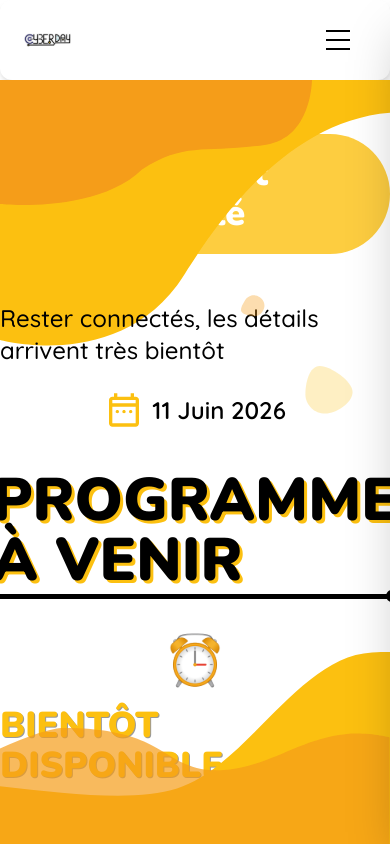
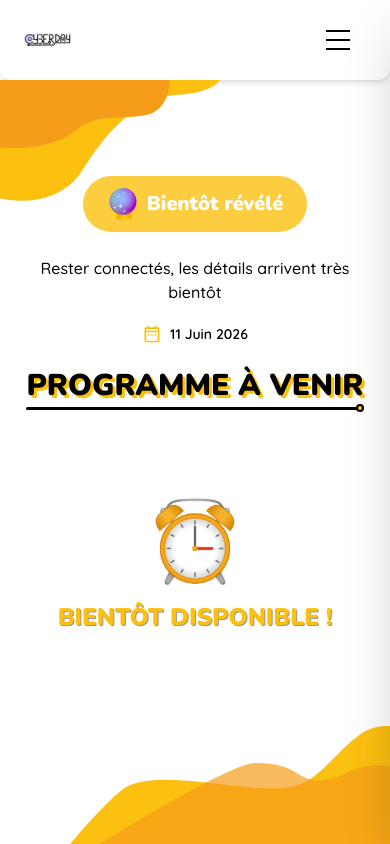
Before and after one commit to Raytara/CESI-Cyberday, a React (Vite) app: page /planning in a window 390 px wide. Built offline with nearby package versions, Linux system fonts and the light colour scheme.

Commit message:
feat: responsive

```diff
--- a/src/component/WaveBackgroundBottom.tsx
+++ b/src/component/WaveBackgroundBottom.tsx
@@ -1,12 +1,12 @@
 export default function WaveBackgroundBottom() {
     return (
-        <div style={{ position: 'relative', width: '100%', height: '272px' }}>
+        <div className="relative h-[130px] w-full sm:h-[190px] lg:h-[272px]">
             {/* Jaune clair - en dessous */}
-            <svg style={{ position: 'absolute', bottom: 0, right: 0 }} width="737" height="272" viewBox="0 0 737 272" fill="none" xmlns="http://www.w3.org/2000/svg">
+            <svg className="absolute bottom-0 right-0 h-auto w-[320px] sm:w-[500px] lg:w-[737px]" viewBox="0 0 737 272" fill="none" xmlns="http://www.w3.org/2000/svg">
                 <path d="M126 142.999C207.729 90.7974 431.665 166.146 524 136.499C594.457 113.878 645.101 4.35769 719 0.498778C740.5 -0.623918 738.5 0.499542 738.5 0.499542V272H0L18 251C18 251 92.7525 164.235 126 142.999Z" fill="#FCC010"/>
             </svg>
             {/* Jaune foncé - au dessus */}
-            <svg style={{ position: 'absolute', bottom: 0, right: 0 }} width="702" height="196" viewBox="0 0 702 196" fill="none" xmlns="http://www.w3.org/2000/svg">
+            <svg className="absolute bottom-0 right-0 h-auto w-[290px] sm:w-[450px] lg:w-[702px]" viewBox="0 0 702 196" fill="none" xmlns="http://www.w3.org/2000/svg">
                 <path d="M375.741 3.11549e-09C482.395 -0.000429162 474.354 44.3381 532.631 42.1884C578.507 40.4962 611.494 10.5265 657.061 6.15204C680.117 3.93864 701.5 9.37529 701.5 9.37529V196H160.5H0C0 196 312.031 0.000256364 375.741 3.11549e-09Z" fill="#F59D19" fill-opacity="0.7"/>
             </svg>
         </div>
--- a/src/component/WaveBackgroundTop.tsx
+++ b/src/component/WaveBackgroundTop.tsx
@@ -1,12 +1,12 @@
 export default function WaveBackgroundTop() {
     return (
-        <div style={{ position: 'relative', width: '100%', height: '266px' }}>
+        <div className="relative h-[120px] w-full sm:h-[180px] lg:h-[266px]">
             {/* Jaune clair - en dessous */}
-            <svg style={{ position: 'absolute', top: 0, left: 0 }} width="484" height="266" viewBox="0 0 484 266" fill="none" xmlns="http://www.w3.org/2000/svg">
+            <svg className="absolute left-0 top-0 h-auto w-[220px] sm:w-[320px] lg:w-[484px]" viewBox="0 0 484 266" fill="none" xmlns="http://www.w3.org/2000/svg">
                 <path d="M0 0H483.602C483.602 0 472 27.5002 392.5 32.5002C268.5 40.299 193.698 183.192 177 205.5C113 291 0 260 0 260V0Z" fill="#FCC010"/>
             </svg>
             {/* Jaune foncé - au dessus */}
-            <svg style={{ position: 'absolute', top: 0, left: 0 }} width="312" height="125" viewBox="0 0 312 125" fill="none" xmlns="http://www.w3.org/2000/svg">
+            <svg className="absolute left-0 top-0 h-auto w-[170px] sm:w-[230px] lg:w-[312px]" viewBox="0 0 312 125" fill="none" xmlns="http://www.w3.org/2000/svg">
                 <path d="M312 0H0V124.063C0 124.063 96.0812 133.956 142.01 89.4412C186.883 61.0014 203.897 74.1965 266.071 64.7109C312 57.7038 312 0 312 0Z" fill="#F59D19"/>
             </svg>
         </div>
--- a/src/pages/Home.tsx
+++ b/src/pages/Home.tsx
@@ -78,9 +78,11 @@ export default function HomePage() {
                             </div>
                         </div>
                         <div className="flex justify-center mt-6 lg:mt-8">
-                            <button className="text-white font-nunito font-extrabold px-4 py-2 lg:px-6 lg:py-3 rounded-[16px] mx-4 lg:mr-12 lg:ml-4 bg-[#FCC010] hover:bg-[#e0ad0e] shadow-md transition-colors">
-                                Accéder à la billetterie
-                            </button>
+                            <a href="https://my.weezevent.com/cyberday-2026" target="_blank" rel="noopener noreferrer">
+                                <button className="text-white font-nunito font-extrabold px-4 py-2 lg:px-6 lg:py-3 rounded-[16px] mx-4 lg:mr-12 lg:ml-4 bg-[#FCC010] hover:bg-[#e0ad0e] shadow-md transition-colors">
+                                    Accéder à la billetterie
+                                </button>
+                            </a>
                         </div>
                     <WaveBackgroundBottom />
                 </div>
--- a/src/pages/Planning.tsx
+++ b/src/pages/Planning.tsx
@@ -11,74 +11,70 @@ import "../styles/Planning.css";
 
 export default function Planning() {
     return (
-        <div className="h-screen overflow-hidden">
+        <div className="relative flex min-h-screen flex-col overflow-x-hidden lg:h-screen lg:overflow-hidden">
             <Header />
-            <div className="h-full overflow-hidden flex flex-col">
             <WaveBackgroundTop />
-                <div>
-                    <div className="flex -mt-20 justify-center items-center gap-4 bg-[#FDCD40] px-20 py-5 rounded-full w-fit mx-auto">
-                        <img src={Prediction} alt="Prévision" />
-                        <div className="font-nunito font-extrabold text-4xl text-white">
+
+            <div className="flex w-full justify-center">
+                <div className="mx-4 -mt-6 flex w-fit max-w-[calc(100%-2rem)] items-center justify-center gap-2 rounded-full bg-[#FDCD40] px-6 py-3 sm:-mt-10 sm:gap-3 sm:px-10 sm:py-4 lg:-mt-20 lg:gap-4 lg:px-20 lg:py-5">
+                    <img src={Prediction} alt="Prévision" className="w-8 sm:w-10 lg:w-auto" />
+                    <div className="text-center font-nunito text-xl font-extrabold text-white sm:text-3xl lg:text-4xl">
                         <h2>Bientôt révélé</h2>
                     </div>
                 </div>
             </div>
-                <div className="flex flex-col justify-center items-center mt-12 gap-2 font-quicksand font-medium text-2xl">
-                    <div className="relative w-fit">
-                        {/* Pétale orange foncé (en bas à gauche du début du texte) */}
+
+            <div className="mt-6 flex flex-col items-center justify-center gap-2 px-6 text-center font-quicksand text-base font-medium sm:mt-8 sm:text-xl lg:mt-12 lg:text-2xl">
+                <div className="relative w-fit max-w-[22rem] sm:max-w-2xl">
                     <img
                         src={PetaleOrangeClair}
                         alt="Pétale"
-                            className="absolute -left-20 -bottom-14 w-8 h-8"
+                        className="absolute -bottom-14 -left-20 hidden h-8 w-8 lg:block"
                     />
-
-                        <span>
+                    <span className="leading-snug">
                         Rester connectés, les détails arrivent très{" "}
                         <span className="relative inline-block">
-                                {/* Pétale Orange Clair (au-dessus de bientôt) */}
                             <img
                                 src={PetaleOrangeFonce}
                                 alt=""
-                                    className="absolute left-24 -top-10 w-6 h-6"
+                                className="absolute -top-10 left-24 hidden h-6 w-6 lg:block"
                             />
-
                             bientôt
-
-                                {/* Pétale Jaune (en-dessous de bientôt) */}
                             <img
                                 src={PetaleJaune}
                                 alt=""
-                                    className="absolute left-40 w-12 h-12"
+                                className="absolute left-40 hidden h-12 w-12 lg:block"
                             />
                         </span>
                     </span>
                 </div>
 
-                    <div className="flex justify-center items-center gap-2 mt-4">
-                        <img src={CalendrierLogo} alt="Calendrier" />
+                <div className="mt-3 flex items-center justify-center gap-2 text-sm sm:mt-4 sm:text-lg lg:text-2xl">
+                    <img src={CalendrierLogo} alt="Calendrier" className="w-5 sm:w-6 lg:w-auto" />
                     <div className="font-quicksand font-semibold">
                         <p>11 Juin 2026</p>
                     </div>
                 </div>
             </div>
-                <div className="flex justify-center font-nunito items-center my-10 text-6xl font-black text-shadow-cyber">
+
+            <div className="my-6 flex items-center justify-center px-4 text-center font-nunito text-3xl font-black text-shadow-cyber sm:my-8 sm:text-5xl lg:my-10 lg:text-6xl">
                 <div className="relative inline-block">
                     <span>PROGRAMME À VENIR</span>
-                        {/* La Barre Stylisée */}
                     <div className="absolute left-0 right-0 flex items-center">
-                            <div className="h-[5px] bg-black rounded-l-full flex-grow"></div>
-                            <div className="w-3 h-3 rounded-full bg-[#FFC107] border-4 border-black -ml-1 flex-shrink-0"></div>
+                        <div className="h-[3px] flex-grow rounded-l-full bg-black sm:h-[4px] lg:h-[5px]"></div>
+                        <div className="-ml-1 h-2 w-2 flex-shrink-0 rounded-full border-2 border-black bg-[#FFC107] sm:h-3 sm:w-3 sm:border-4 lg:h-3 lg:w-3"></div>
                     </div>
                 </div>
             </div>
-                <div className="flex flex-col justify-center items-center gap-4 flex-grow">
-                    <img src={Horloge} alt="Horloge" />
-                    <div className="font-nunito font-black text-4xl text-[#FCC010] text-shadow-cyber-dark">
+
+            <div className="flex flex-grow flex-col items-center justify-center gap-3 px-4 pb-4 sm:gap-4 sm:pb-10 lg:pb-0">
+                <img src={Horloge} alt="Horloge" className="w-24 sm:w-32 lg:w-auto" />
+                <div className="text-center font-nunito text-2xl font-black text-[#FCC010] text-shadow-cyber-dark sm:text-3xl lg:text-4xl">
                     <h1>BIENTÔT DISPONIBLE !</h1>
                 </div>
             </div>
+
             <WaveBackgroundBottom />
-            </div>
         </div>
     );
 }
```
Lines whose indentation alone changed are shown as unchanged.
